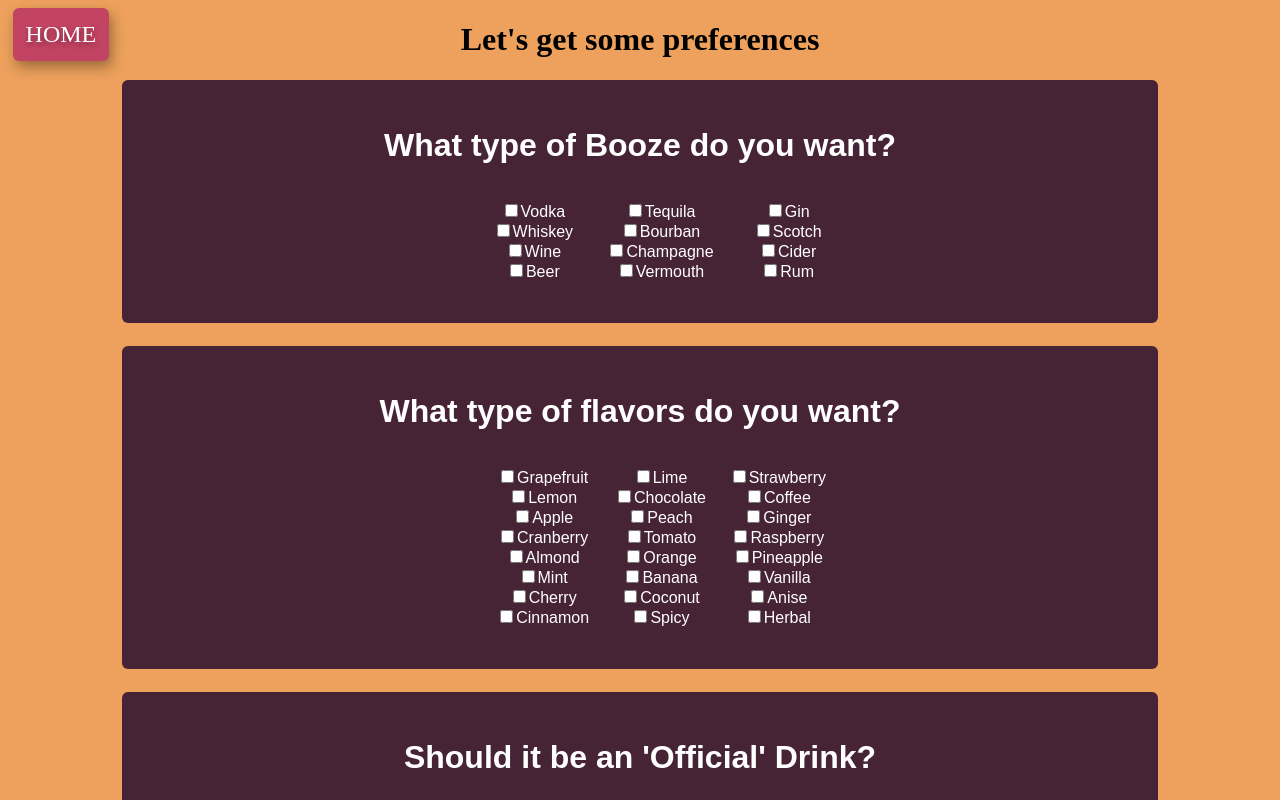
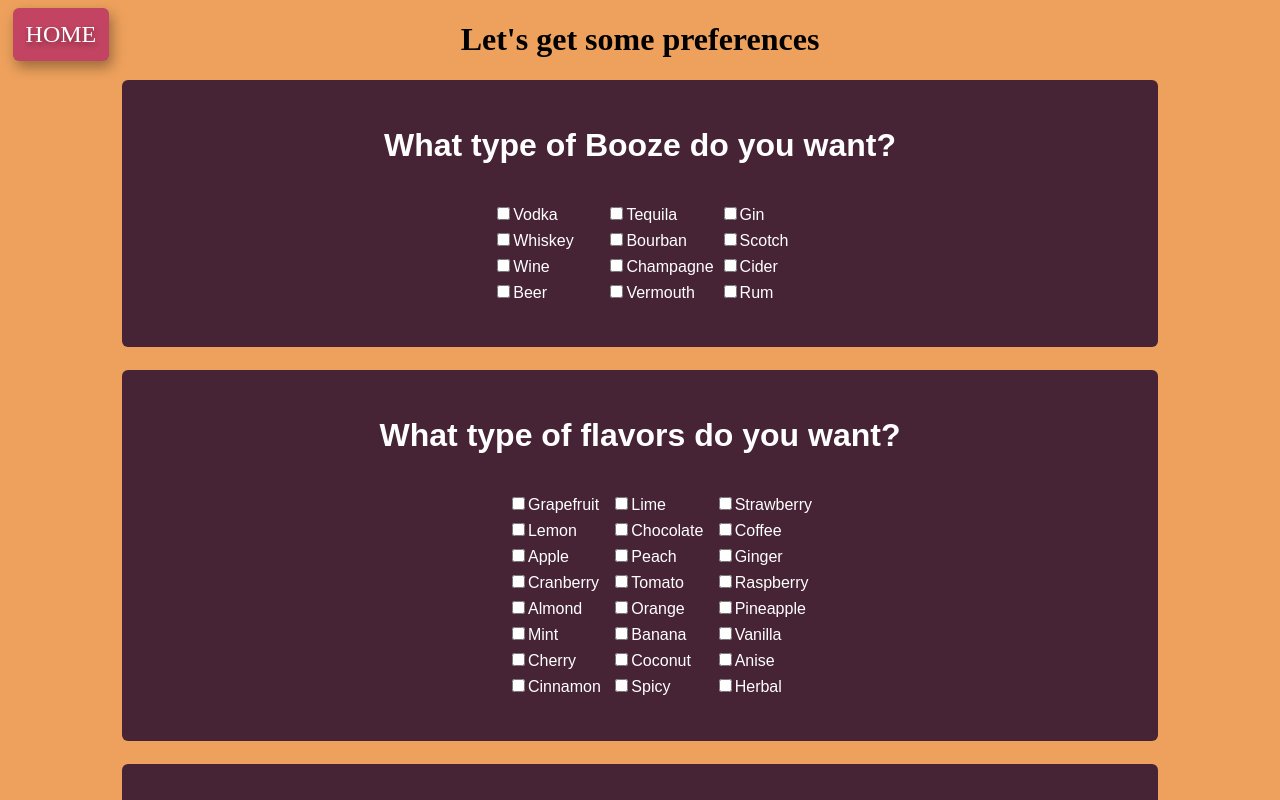
Before and after one commit to BlueNealis/what-should-I-order, a Next.js app: page /drinkPreference/form in a window 1280 px wide. Shown: the top 800 px of the page. Built offline with nearby package versions, Linux system fonts and the light colour scheme; a web font is replaced by a local one.

Commit message:
fix form styling tp match mobile

```diff
--- a/components/promptBox/promptBox.module.scss
+++ b/components/promptBox/promptBox.module.scss
@@ -17,8 +17,8 @@
   }
   li {
     list-style: none;
-    margin-left: 10px;
-    margin-right: 10px;
+      margin: 3px;
+      text-align: left;
   }
 }
 
```
